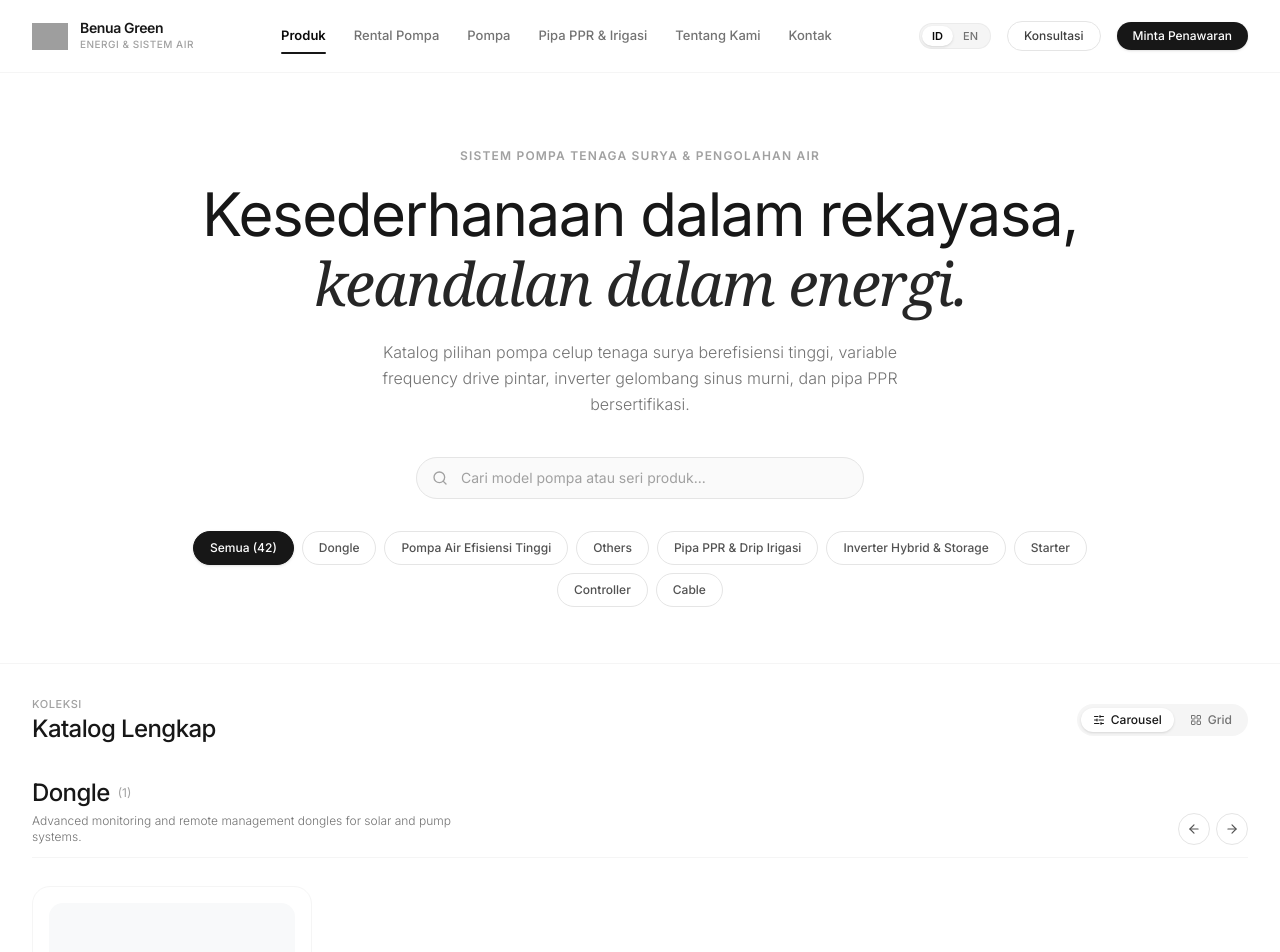
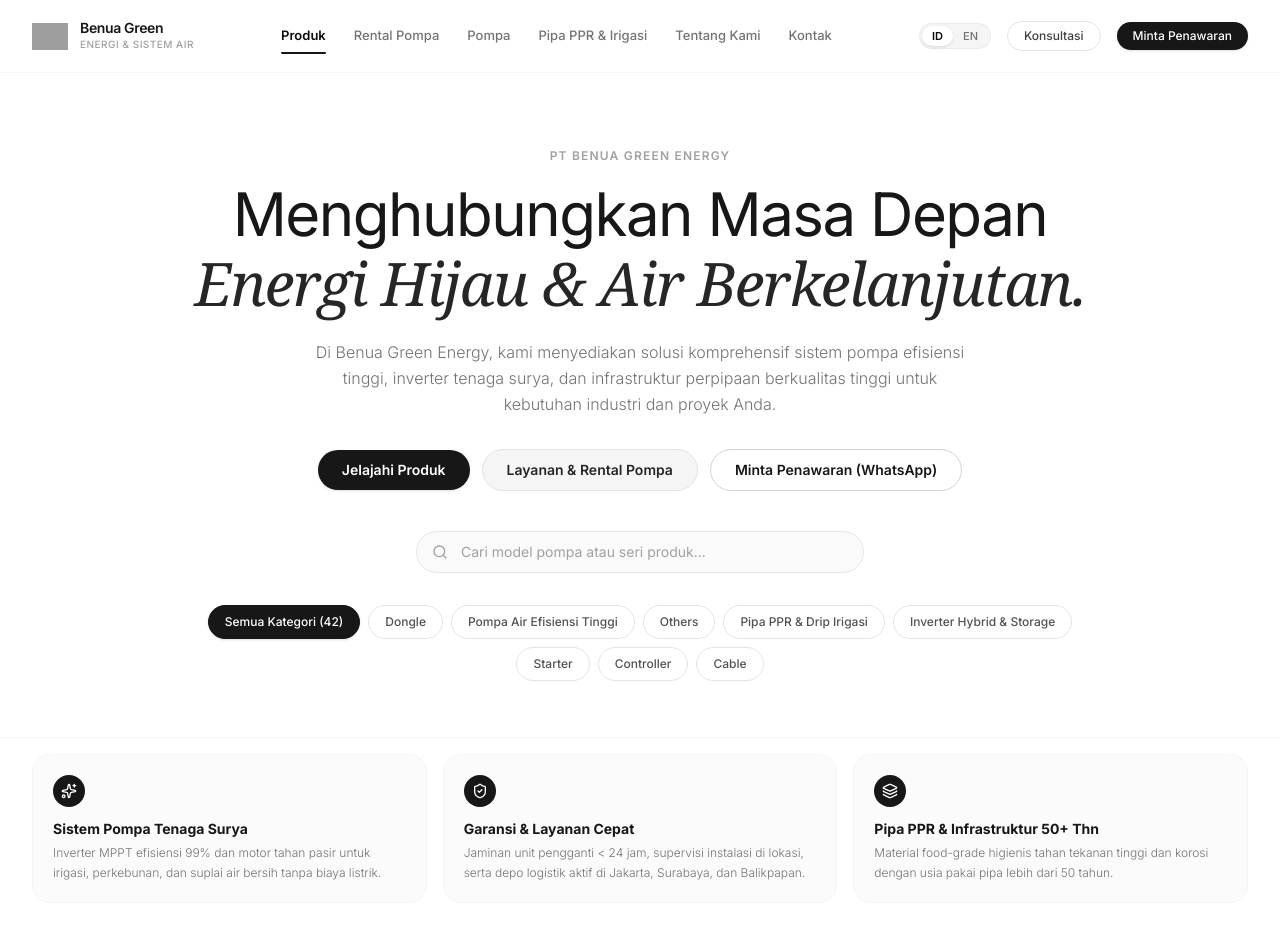
Before and after one commit to whyuardi/benuagreen, a Next.js app: page / in a window 1280 px wide. Shown: the top 952 px of the page. Built offline with nearby package versions, Linux system fonts and the light colour scheme; grey boxes are pictures that could not be loaded.

Commit message:
feat: adopt clean corporate homepage layout inspired by benuagreenenergy.com

```diff
--- a/src/app/page.tsx
+++ b/src/app/page.tsx
@@ -6,7 +6,7 @@
 import { ProductModal } from "@/components/ProductModal";
 import { ProductCard } from "@/components/ProductCard";
 import { CATEGORIES_DATA, Product } from "@/lib/products";
-import { ArrowRight, LayoutGrid, SlidersHorizontal, SearchX } from "lucide-react";
+import { ArrowRight, LayoutGrid, SlidersHorizontal, SearchX, Sparkles, ShieldCheck, Layers } from "lucide-react";
 import Link from "next/link";
 import { useLanguage, TranslationKey } from "@/lib/i18n";
 import { motion } from "framer-motion";
@@ -73,7 +73,56 @@
       />
 
       {/* Main Content Area */}
-      <div className="max-w-7xl mx-auto pt-8">
+      <div className="max-w-7xl mx-auto pt-4" id="catalog">
+
+        {/* 3 Corporate Pillars (inspired by benuagreenenergy.com) */}
+        {!searchQuery && (
+          <div className="px-6 sm:px-8 mb-12">
+            <div className="grid grid-cols-1 md:grid-cols-3 gap-4">
+              <div className="p-5 rounded-2xl bg-neutral-50/80 border border-neutral-100 hover:border-neutral-200 transition-all">
+                <div className="w-8 h-8 rounded-full bg-neutral-900 text-white flex items-center justify-center mb-3">
+                  <Sparkles className="w-4 h-4" />
+                </div>
+                <h3 className="text-sm font-bold text-neutral-900 mb-1">
+                  {language === "id" ? "Sistem Pompa Tenaga Surya" : "Solar & High-Efficiency Pumping"}
+                </h3>
+                <p className="text-xs text-neutral-500 font-light leading-relaxed">
+                  {language === "id"
+                    ? "Inverter MPPT efisiensi 99% dan motor tahan pasir untuk irigasi, perkebunan, dan suplai air bersih tanpa biaya listrik."
+                    : "99% MPPT efficiency inverters and sand-resistant submersible motors for off-grid irrigation and water supply."}
+                </p>
+              </div>
+
+              <div className="p-5 rounded-2xl bg-neutral-50/80 border border-neutral-100 hover:border-neutral-200 transition-all">
+                <div className="w-8 h-8 rounded-full bg-neutral-900 text-white flex items-center justify-center mb-3">
+                  <ShieldCheck className="w-4 h-4" />
+                </div>
+                <h3 className="text-sm font-bold text-neutral-900 mb-1">
+                  {language === "id" ? "Garansi & Layanan Cepat" : "Technical Support & Warranty"}
+                </h3>
+                <p className="text-xs text-neutral-500 font-light leading-relaxed">
+                  {language === "id"
+                    ? "Jaminan unit pengganti < 24 jam, supervisi instalasi di lokasi, serta depo logistik aktif di Jakarta, Surabaya, dan Balikpapan."
+                    : "Guaranteed < 24h replacement units, on-site commissioning, and regional depot hubs in Jakarta, Surabaya, Balikpapan."}
+                </p>
+              </div>
+
+              <div className="p-5 rounded-2xl bg-neutral-50/80 border border-neutral-100 hover:border-neutral-200 transition-all">
+                <div className="w-8 h-8 rounded-full bg-neutral-900 text-white flex items-center justify-center mb-3">
+                  <Layers className="w-4 h-4" />
+                </div>
+                <h3 className="text-sm font-bold text-neutral-900 mb-1">
+                  {language === "id" ? "Pipa PPR & Infrastruktur 50+ Thn" : "PPR Piping & Industrial Infrastructure"}
+                </h3>
+                <p className="text-xs text-neutral-500 font-light leading-relaxed">
+                  {language === "id"
+                    ? "Material food-grade higienis tahan tekanan tinggi dan korosi dengan usia pakai pipa lebih dari 50 tahun."
+                    : "Certified food-grade corrosion-free piping rated for high pressures with an engineered 50+ year operational life."}
+                </p>
+              </div>
+            </div>
+          </div>
+        )}
 
         {/* If user is actively searching */}
         {searchQuery.trim() ? (
--- a/src/components/HeroBanner.tsx
+++ b/src/components/HeroBanner.tsx
@@ -65,10 +65,39 @@
           initial={{ opacity: 0, y: 18 }}
           animate={{ opacity: 1, y: 0 }}
           transition={{ duration: 0.6, delay: 0.2, ease: [0.16, 1, 0.3, 1] }}
-          className="text-neutral-500 text-sm sm:text-base max-w-xl leading-relaxed mb-10 font-light"
+          className="text-neutral-500 text-sm sm:text-base max-w-2xl leading-relaxed mb-8 font-light"
         >
           {t("hero.subtitle")}
         </motion.p>
+
+        {/* Action Buttons inspired by benuagreenenergy.com */}
+        <motion.div
+          initial={{ opacity: 0, y: 15 }}
+          animate={{ opacity: 1, y: 0 }}
+          transition={{ duration: 0.5, delay: 0.22, ease: [0.16, 1, 0.3, 1] }}
+          className="flex flex-wrap items-center justify-center gap-3 mb-10"
+        >
+          <a
+            href="#catalog"
+            className="px-6 py-2.5 rounded-full bg-neutral-900 text-white text-xs sm:text-sm font-semibold hover:bg-neutral-800 transition-all shadow-sm hover:shadow-md cursor-pointer"
+          >
+            {t("hero.exploreProducts")}
+          </a>
+          <a
+            href="/rental"
+            className="px-6 py-2.5 rounded-full bg-neutral-100 text-neutral-800 hover:bg-neutral-200 text-xs sm:text-sm font-semibold transition-all border border-neutral-200 cursor-pointer"
+          >
+            {t("hero.exploreRental")}
+          </a>
+          <a
+            href="https://wa.me/628176779719?text=Halo%20Benua%20Green%20Energy,%20saya%20ingin%20meminta%20penawaran%20harga%20resmi%20untuk%20produk%20dan%20layanan."
+            target="_blank"
+            rel="noopener noreferrer"
+            className="px-6 py-2.5 rounded-full bg-white text-neutral-900 hover:text-neutral-950 text-xs sm:text-sm font-semibold transition-all border border-neutral-300 hover:border-neutral-500 cursor-pointer"
+          >
+            {t("hero.getQuote")}
+          </a>
+        </motion.div>
 
         {/* Minimalist Search Input */}
         <motion.div
--- a/src/lib/i18n.tsx
+++ b/src/lib/i18n.tsx
@@ -41,32 +41,44 @@
 
   // Hero Banner
   "hero.badge": {
-    id: "Sistem Pompa Tenaga Surya & Pengolahan Air",
-    en: "Sustainable Pumping & Energy Systems",
+    id: "PT Benua Green Energy",
+    en: "PT Benua Green Energy",
   },
   "hero.title1": {
-    id: "Kesederhanaan dalam rekayasa,",
-    en: "Simplicity in engineering,",
+    id: "Menghubungkan Masa Depan",
+    en: "Connecting The Green",
   },
   "hero.title2": {
-    id: "keandalan dalam energi.",
-    en: "reliability in energy.",
+    id: "Energi Hijau & Air Berkelanjutan.",
+    en: "Energy & Water Future.",
   },
   "hero.subtitle": {
-    id: "Katalog pilihan pompa celup tenaga surya berefisiensi tinggi, variable frequency drive pintar, inverter gelombang sinus murni, dan pipa PPR bersertifikasi.",
-    en: "Curated catalog of high-efficiency solar submersible pumps, intelligent variable speed drives, pure sine inverters, and certified PPR infrastructure.",
+    id: "Di Benua Green Energy, kami menyediakan solusi komprehensif sistem pompa efisiensi tinggi, inverter tenaga surya, dan infrastruktur perpipaan berkualitas tinggi untuk kebutuhan industri dan proyek Anda.",
+    en: "At Benua Green Energy, we provide a full spectrum of high-efficiency water pumping, solar energy, and sustainable infrastructure solutions engineered for project reliability.",
+  },
+  "hero.exploreProducts": {
+    id: "Jelajahi Produk",
+    en: "Explore Products",
+  },
+  "hero.exploreRental": {
+    id: "Layanan & Rental Pompa",
+    en: "Rental Services",
+  },
+  "hero.getQuote": {
+    id: "Minta Penawaran (WhatsApp)",
+    en: "Get A Quote",
   },
   "hero.searchPlaceholder": {
     id: "Cari model pompa atau seri produk...",
-    en: "Search products or equipment series...",
+    en: "Search pump models, drives or series...",
+  },
+  "hero.all": {
+    id: "Semua Kategori",
+    en: "All Categories",
   },
   "hero.clear": {
-    id: "Hapus",
+    id: "Bersihkan",
     en: "Clear",
-  },
-  "hero.all": {
-    id: "Semua",
-    en: "All",
   },
 
   // Categories
```
